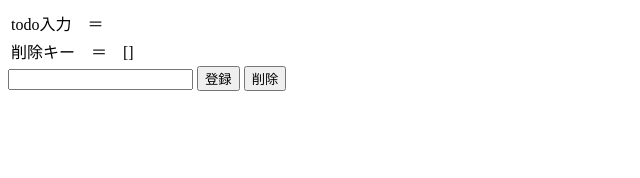
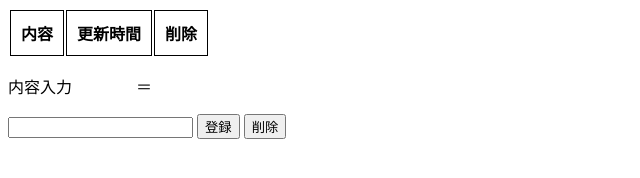
Before and after one commit to doberan/vue_todolist, a plain HTML site: page index.html in a window 1280 px wide. Shown: the whole page, without its empty margins (0-640 px from the left). Drawn offline with nearby package versions, Linux system fonts and the light colour scheme.

Commit message:
tableLabelを追加・バインド対応

```diff
--- a/index.html
+++ b/index.html
@@ -4,18 +4,28 @@
     <meta charset="utf-8">
     <title>todolist</title>
     <script src="https://cdn.jsdelivr.net/npm/vue/dist/vue.js"></script>
+    <style media="screen">
+        td,th{
+          border: solid 1px #000;
+          padding: 10px;
+          text-align: center;
+        }
+    </style>
   </head>
   <body>
     <div id="app">
       <table>
+        <tr><th v-for="label in tableLabel">{{label}}</th></tr>
         <tr v-for="(list, index) in lists">
           <td>{{ list.text }}</td>
           <td>{{ list.date }}</td>
           <td><input type="checkbox" :id="index" :name="index" :value="index" v-model="removeList" /></td>
         </tr>
-        <tr><td>todo入力　＝　 {{ text }}</td></tr>
-        <tr><td v-for> 削除キー　＝　{{ removeList  }}</td></tr>
       </table>
+      <div>
+        <p>内容入力　　　　＝　 {{ text }}</p>
+        <p v-for="val in removeList"> 　　削除　　　　＝　{{ lists[removeList].text  }}<br></p>
+      </div>
       <input type="text" name="" v-model="text">
       <button name="submit" v-on:click="submit" >登録</button>
       <button name="remove" v-on:click="remove" >削除</button>
@@ -24,6 +34,11 @@
       var app = new Vue({
         el: "#app",
         data: {
+          tableLabel: [
+            "内容",
+            "更新時間",
+            "削除"
+          ],
           text: "",
           lists: [],
           removeList: []
```
